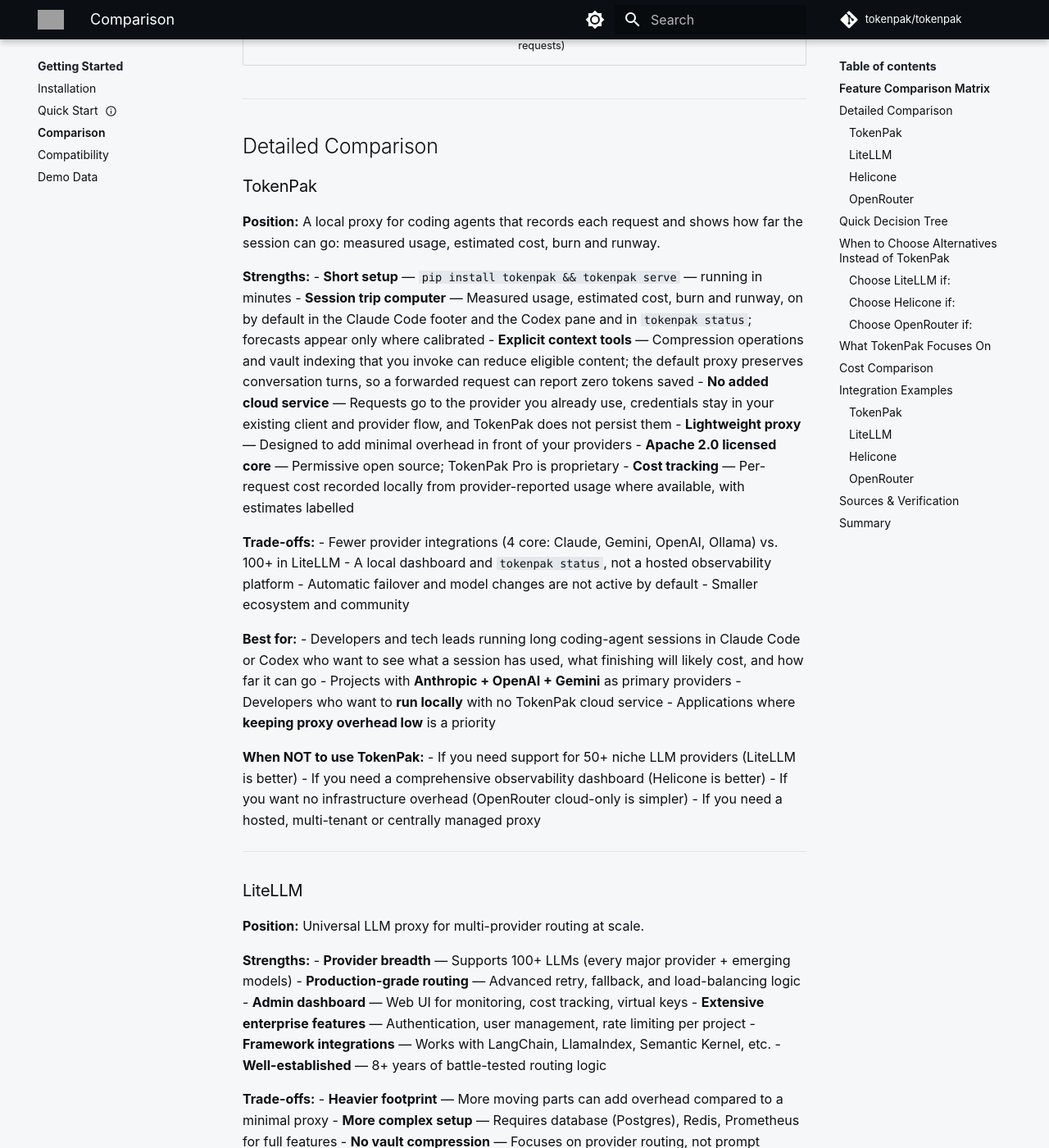
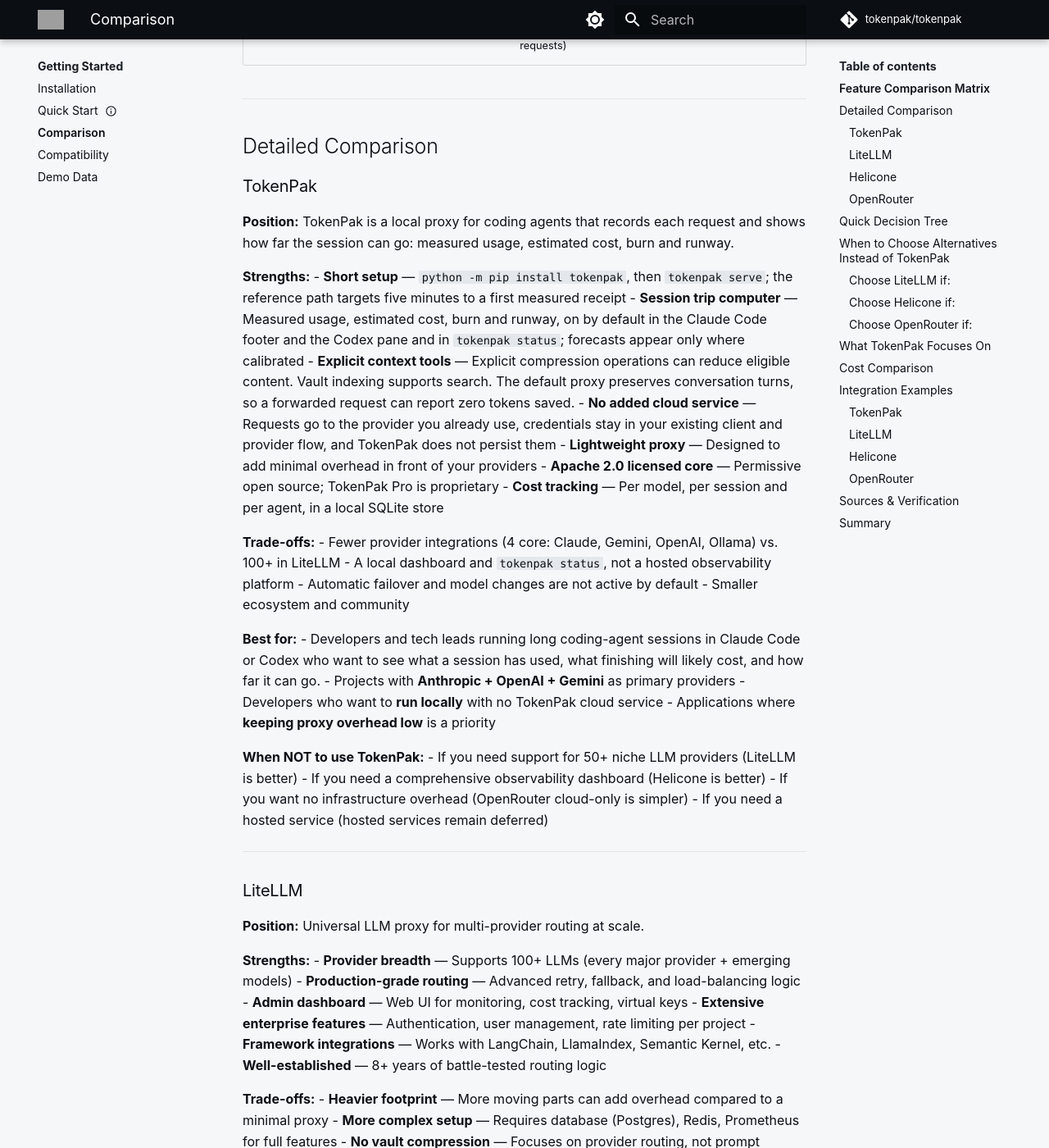
Before and after one commit to tokenpak/docs, an MkDocs documentation site: the page built from docs/comparison.md, in a window 1280 px wide and 1400 px high, scrolled down 1756 px. Shown: the whole window at 82% size. Built offline with MkDocs 1.6.1 and Material for MkDocs 9.7.7, drawn with Linux system fonts in a browser that asks for light colours; comment, search, counter and statistics services are not loaded; some of the changed text lies outside the part shown; grey boxes are pictures that could not be loaded.

Commit message:
docs(comparison): limit TokenPak claims to what the release notes support
Use the developer hook verbatim, describe explicit compression and vault indexing as the README does, replace the cloud-logging row with the added-cloud-service row, and mark competitor cells as not assessed here.

```diff
--- a/docs/comparison.md
+++ b/docs/comparison.md
@@ -11,8 +11,8 @@
 | **Self-hosted** | ✅ Yes | ✅ Yes | ⚠️ Cloud or self-hosted (Docker) | ❌ Cloud only |
 | **Open source** | ✅ Yes (Apache 2.0) | ✅ Yes (MIT) | ✅ Yes (Apache 2.0) | ❌ Proprietary |
 | **Provider support** | 4 (Claude, Gemini, OpenAI, Ollama) | 100+ | 20+ | 150+ |
-| **Vault compression** | ⚠️ Explicit tools only (not applied to default requests) | ❌ No | ❌ No | ❌ No |
-| **Token counting accuracy** | ⚠️ Provider-reported usage where available; estimates are labelled | ✅ Native (per-provider) | ✅ Native | ⚠️ Approximate |
+| **Vault compression** | ⚠️ Explicit tools only (not applied to default requests) | Not assessed here | Not assessed here | Not assessed here |
+| **Token counting accuracy** | ⚠️ Measured usage; estimated cost; some counts are estimates | Not assessed here | Not assessed here | Not assessed here |
 | **Cost tracking per-request** | ✅ Yes | ✅ Yes (with dashboard) | ✅ Yes (with dashboard) | ✅ Yes (cloud only) |
 | **Streaming support** | ✅ Full SSE | ✅ Full SSE | ✅ Full SSE | ✅ Full SSE |
 | **Python SDK** | ✅ Yes | ✅ Yes | ✅ Yes | ✅ Yes |
@@ -20,8 +20,8 @@
 | **Docker support** | ✅ Yes | ✅ Yes | ✅ Yes (production-grade Helm) | ❌ Cloud only |
 | **Proxy overhead** | Designed for minimal local overhead | Local proxy (self-hosted) | Depends on self-host | Network-bound (cloud-routed) |
 | **Caching** | ✅ LRU (TTL-based) | ⚠️ Via enterprise integrations | ✅ Via observability | ❌ No |
-| **Automatic failover** | ⚠️ Not active by default (observe-mode routing records) | ✅ Yes (routing) | ⚠️ Via AI Gateway (newer) | ❌ No |
-| **No cloud logging by the proxy** | ✅ Yes (records stay on your machine) | ✅ Yes (with config) | ⚠️ Logs to platform (GDPR compliant) | ❌ Logs to cloud |
+| **Automatic failover** | ⚠️ Not active by default (observe-mode routing records) | Not assessed here | Not assessed here | Not assessed here |
+| **Added TokenPak cloud service** | None; requests go to your chosen provider | Not assessed here | Not assessed here | Not assessed here |
 | **Rate limiting** | ✅ Yes | ✅ Yes | ✅ Yes | ✅ Yes (cloud-side) |
 | **Free tier** | ✅ Yes (unlimited, self-hosted) | ✅ Yes (limited requests) | ✅ Yes (10k/month) | ✅ Yes ($5 initial credit) |
 
@@ -30,16 +30,16 @@
 ## Detailed Comparison
 
 ### TokenPak
-**Position:** A local proxy for coding agents that records each request and shows how far the session can go: measured usage, estimated cost, burn and runway.
+**Position:** TokenPak is a local proxy for coding agents that records each request and shows how far the session can go: measured usage, estimated cost, burn and runway.
 
 **Strengths:**
-- **Short setup** — `pip install tokenpak && tokenpak serve` — running in minutes
+- **Short setup** — `python -m pip install tokenpak`, then `tokenpak serve`; the reference path targets five minutes to a first measured receipt
 - **Session trip computer** — Measured usage, estimated cost, burn and runway, on by default in the Claude Code footer and the Codex pane and in `tokenpak status`; forecasts appear only where calibrated
-- **Explicit context tools** — Compression operations and vault indexing that you invoke can reduce eligible content; the default proxy preserves conversation turns, so a forwarded request can report zero tokens saved
+- **Explicit context tools** — Explicit compression operations can reduce eligible content. Vault indexing supports search. The default proxy preserves conversation turns, so a forwarded request can report zero tokens saved.
 - **No added cloud service** — Requests go to the provider you already use, credentials stay in your existing client and provider flow, and TokenPak does not persist them
 - **Lightweight proxy** — Designed to add minimal overhead in front of your providers
 - **Apache 2.0 licensed core** — Permissive open source; TokenPak Pro is proprietary
-- **Cost tracking** — Per-request cost recorded locally from provider-reported usage where available, with estimates labelled
+- **Cost tracking** — Per model, per session and per agent, in a local SQLite store
 
 **Trade-offs:**
 - Fewer provider integrations (4 core: Claude, Gemini, OpenAI, Ollama) vs. 100+ in LiteLLM
@@ -48,7 +48,7 @@
 - Smaller ecosystem and community
 
 **Best for:**
-- Developers and tech leads running long coding-agent sessions in Claude Code or Codex who want to see what a session has used, what finishing will likely cost, and how far it can go
+- Developers and tech leads running long coding-agent sessions in Claude Code or Codex who want to see what a session has used, what finishing will likely cost, and how far it can go.
 - Projects with **Anthropic + OpenAI + Gemini** as primary providers
 - Developers who want to **run locally** with no TokenPak cloud service
 - Applications where **keeping proxy overhead low** is a priority
@@ -57,7 +57,7 @@
 - If you need support for 50+ niche LLM providers (LiteLLM is better)
 - If you need a comprehensive observability dashboard (Helicone is better)
 - If you want no infrastructure overhead (OpenRouter cloud-only is simpler)
-- If you need a hosted, multi-tenant or centrally managed proxy
+- If you need a hosted service (hosted services remain deferred)
 
 ---
 
@@ -88,7 +88,7 @@
 **When NOT to use LiteLLM:**
 - If you want to **avoid logging infrastructure** (TokenPak adds no cloud service)
 - If you want the **leanest possible proxy footprint** (TokenPak is intentionally minimal)
-- If you want TokenPak's **explicit context tools**, such as vault compression
+- If you want TokenPak's **explicit context tools** (explicit compression operations and vault indexing)
 - If you're a solo developer (overkill for small projects)
 
 ---
@@ -153,7 +153,7 @@
 
 **When NOT to use OpenRouter:**
 - If you do not want a **hosted service in the request path** (TokenPak adds no cloud service; requests go to the provider you already use)
-- If you want **per-request cost records on your own machine** (TokenPak records them locally)
+- If you want **cost tracking without a hosted service** (TokenPak's cost tracking is stored in local SQLite)
 - If you want a **local proxy** rather than a hosted marketplace (TokenPak)
 - If you need **redundancy and failover** (LiteLLM)
 
@@ -207,11 +207,11 @@
 
 1. **Session Trip Computer** — Measured usage, estimated cost, burn and runway for a coding-agent session, on by default in the Claude Code footer and the Codex pane and in `tokenpak status`. Forecasts appear only where calibrated.
 
-2. **Measured Receipts** — Each request is recorded locally, and the first request gives you a measured receipt. A forwarded request can truthfully report zero tokens saved.
+2. **Measured Receipts** — Each request is recorded, and the first request gives you a measured receipt. A forwarded request can truthfully report zero tokens saved.
 
 3. **No Added Cloud Service** — Requests go to the provider you already use, credentials stay in your existing client and provider flow, and TokenPak does not persist them.
 
-4. **Short Setup** — `pip install tokenpak && tokenpak serve` — no external database, no Redis, no other infrastructure.
+4. **Short Setup** — `python -m pip install tokenpak`, then `tokenpak serve`; cost records are kept in a local SQLite store.
 
 5. **Lightweight by Design** — A minimal proxy layer intended to add little overhead in front of your providers. Receipt-backed performance figures will publish once TokenPak's benchmark suite produces a validated run.
 
@@ -221,10 +221,12 @@
 
 | Scenario | TokenPak | LiteLLM | Helicone | OpenRouter |
 |----------|----------|---------|----------|-----------|
-| **Infrastructure** | Free (self-hosted) | Free (self-hosted) | $0/mo (10k free tier) or $50+/mo (cloud) | $0 (no infra) |
-| **API costs (100k requests/mo)** | Pass-through | Pass-through | Pass-through | Pass-through |
-| **Repeated-context caching** | ⚠️ Provider cache reuse is separate from TokenPak context reduction; explicit context tools can reduce eligible content | ❌ No built-in caching | ❌ Observability-focused (no caching) | ❌ No caching |
-| **Cost profile** | Pass-through, with measured usage and estimated cost recorded locally | Pass-through only | Pass-through + platform | Pass-through (cloud) |
+| **Infrastructure** | Free (self-hosted) | Not assessed here | Not assessed here | Not assessed here |
+| **API costs (100k requests/mo)** | Provider charges apply; TokenPak adds no cloud service | Not assessed here | Not assessed here | Not assessed here |
+| **Repeated-context caching** | Provider cache reuse is distinct from TokenPak context reduction; inspect attribution with `tokenpak status --tip-cache` | Not assessed here | Not assessed here | Not assessed here |
+| **Cost profile** | TokenPak records usage and estimated cost | Not assessed here | Not assessed here | Not assessed here |
+
+LiteLLM is a tested SDK adapter; TokenPak records usage and estimated cost. Cells marked "Not assessed here" describe other products, which this page does not assess.
 
 Actual cost impact depends on your traffic and how much repeated context your workload contains. The default proxy preserves conversation turns, so a forwarded request can truthfully report zero tokens saved. Receipt-backed savings figures will publish once TokenPak's benchmark suite produces a validated run.
 
@@ -302,7 +304,7 @@
 
 ## Summary
 
-**TokenPak** is built for developers and tech leads running long coding-agent sessions who want to see usage, cost and runway. It adds no cloud service and keeps request records on your machine.
+**TokenPak** is built for developers and tech leads running long coding-agent sessions who want to see usage, cost and runway. It adds no cloud service, and its cost tracking is stored in local SQLite.
 
 **Choose alternatives** if you need **multi-provider routing at scale** (LiteLLM), **observability dashboards** (Helicone), or **zero infrastructure** (OpenRouter).
 
```
